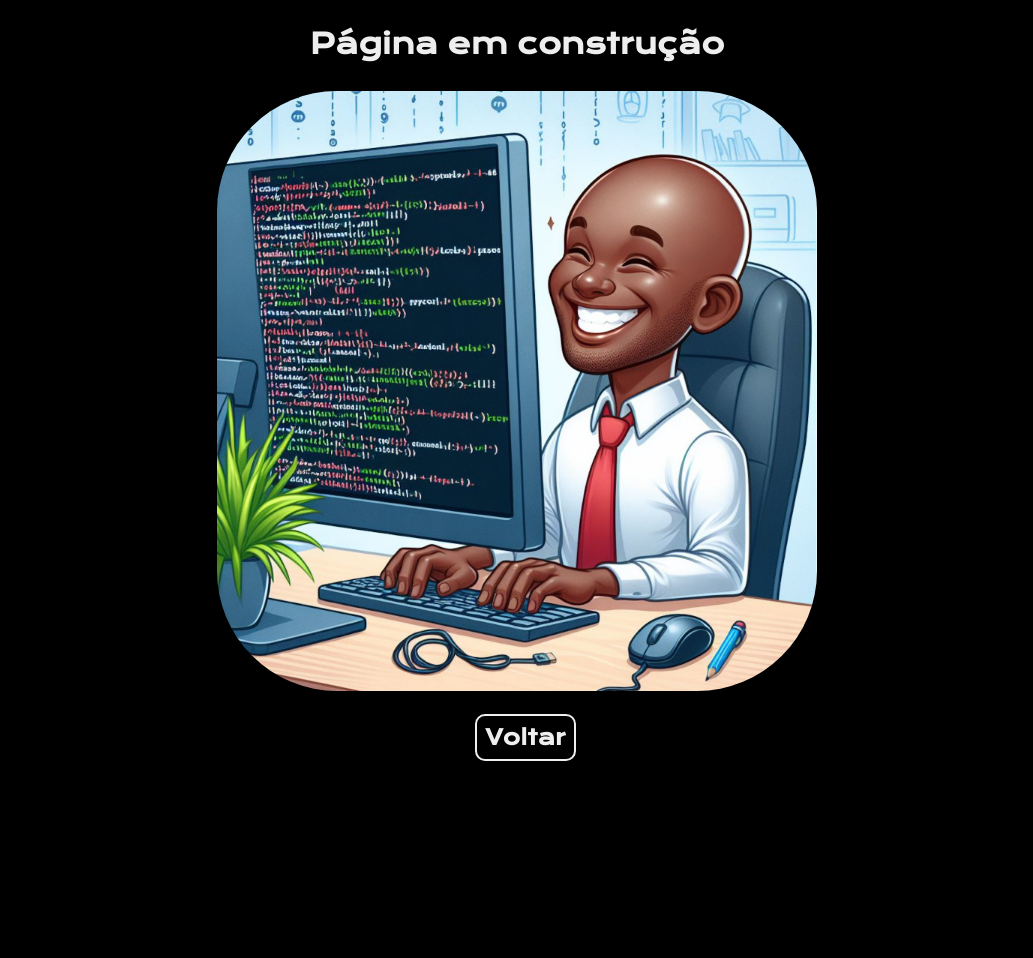
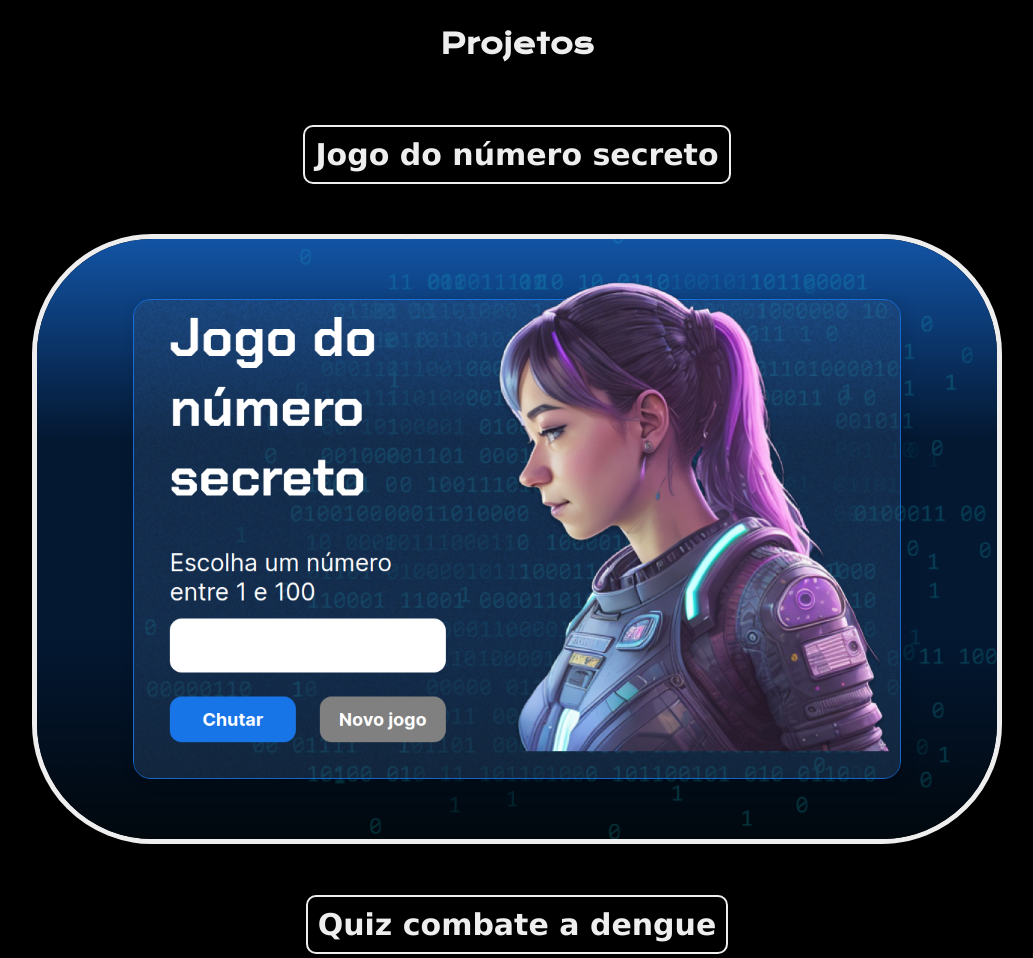
Before and after one commit to Brunoasantos88/Portf-lio, a plain HTML site: page projetos.html in a window 1280 px wide. Shown: the top 958 px of the page, without its empty margins (123-1156 px from the left). Before the commit the page ends 800 px from the top, so only its background shows below. Drawn offline with nearby package versions, Linux system fonts and the light colour scheme.

Commit message:
Finalização da página 'projetos'

```diff
--- a/projetos.html
+++ b/projetos.html
@@ -15,15 +15,26 @@
 
 <body class="projetos">
 
-  <header>
+  <header class="cabecalho-projetos">
 
-    <h1>Página em construção</h1>
+    <h1>Projetos</h1>
 
   </header>
 
-  <main>
+  <main class="pricipal-projetos">
 
-    <img class="imagem-projetos" src="imagens/codando.jpg" alt="Imagem de um homem criando um código">
+    <a class="link-numero-secreto" href="https://jogo-do-numero-secreto-hazel-alpha.vercel.app/" target="_blank" rel="external">Jogo do número secreto</a>
+
+      <img class="imagem-numero-secreto" src="imagens/numero-secreto.png" alt="">
+
+    <a class="link-quiz" href=" https://quiz-combate-a-dengue.vercel.app/" target="_blank" rel="external">Quiz combate a dengue</a>
+
+    <img class="imagem-quiz" src="imagens/quiz.png" alt="">
+
+    <a class="link-portfolio" href="https://portfolio-phi-rose-73.vercel.app/" target="_blank" rel="external">Portfólio Pessoal</a>
+
+    <img class="imagem-portfolio" src="imagens/portfolio.png" alt="">
+
 
   </main>
 
--- a/style.css
+++ b/style.css
@@ -188,28 +188,122 @@ body {
 /* Inicio do estilo projetos */
 
 .projetos {
+    color: var(--cor-terciaria);
+    text-align: center;
+    font-family: 'krona one', sans-serif;
+    font-size: 20px;
+}
+
+.cabecalho-projetos {
     margin: 2%;
-    gap: 30px;
     display:flex;
     align-items:center;
-    flex-direction: column;
+    justify-content: center;
     color: var(--cor-secundaria);
     font-family: "krona one",sans-serif;
     font-size:14px;
 }
 
-.imagem-projetos {
-    height: 75vh;
-    border-radius: 120px;
+.pricipal-projetos {
+    display: flex;
+    flex-direction: column;
+    align-items: center;
+    gap: 20px;
 }
 
-.rodape-projetos {
+.pricipal-projetos {
+    margin: 5% 10%;
+    color: var(--cor-secundaria);
+    font-family: Verdana, Geneva, Tahoma, sans-serif;
+    text-align: justify;
+    font-size: 19px;
+}
+
+.link-numero-secreto {
     background-color: var(--cor-promaria);
     text-decoration: none;
     color: var(--cor-secundaria);
-    padding: 10%;
+    padding: 10px;
     border-radius: 10px;
     border: 2px solid var(--cor-secundaria);
+    font-size: 30px;
+    font-weight: 700;
+}
+
+.link-numero-secreto:hover {
+    color: var(--cor-terciaria);
+    transform: scale(1);
+    transition: .3s;
+    border: 2px solid var(--cor-terciaria);
+}
+
+.imagem-numero-secreto {
+    height: 75vh;
+    border-radius: 120px;
+    margin-top: 3%;
+    border: 5px solid var(--cor-secundaria);
+}
+
+.link-quiz {
+    background-color: var(--cor-promaria);
+    text-decoration: none;
+    color: var(--cor-secundaria);
+    padding: 10px;
+    border-radius: 10px;
+    border: 2px solid var(--cor-secundaria);
+    font-size: 30px;
+    font-weight: 700;
+    margin-top: 3%;
+}
+
+.link-quiz:hover {
+    color: var(--cor-terciaria);
+    transform: scale(1);
+    transition: .3s;
+    border: 2px solid var(--cor-terciaria);
+}
+
+.imagem-quiz {
+    height: 75vh;
+    border-radius: 120px;
+    margin-top: 3%;
+    border: 5px solid var(--cor-secundaria);
+}
+
+.link-portfolio {
+    background-color: var(--cor-promaria);
+    text-decoration: none;
+    color: var(--cor-secundaria);
+    padding: 10px;
+    border-radius: 10px;
+    border: 2px solid var(--cor-secundaria);
+    font-size: 30px;
+    font-weight: 700;
+    margin-top: 3%;
+}
+
+.link-portfolio:hover {
+    color: var(--cor-terciaria);
+    transform: scale(1);
+    transition: .3s;
+    border: 2px solid var(--cor-terciaria);
+}
+
+.imagem-portfolio {
+    height: 75vh;
+    border-radius: 120px;
+    margin-top: 3%;
+    border: 5px solid var(--cor-secundaria);
+}
+
+.rodape-projetos{
+    background-color: var(--cor-promaria);
+    text-decoration: none;
+    color: var(--cor-secundaria);
+    padding: 10px;
+    border-radius: 10px;
+    border: 2px solid var(--cor-secundaria);
+    font-size: 20px;
 }
 
 .rodape-projetos:hover {
```
Also changed, not shown: imagens/numero-secreto.png (added), imagens/portfolio.png (added), imagens/quiz.png (added).
